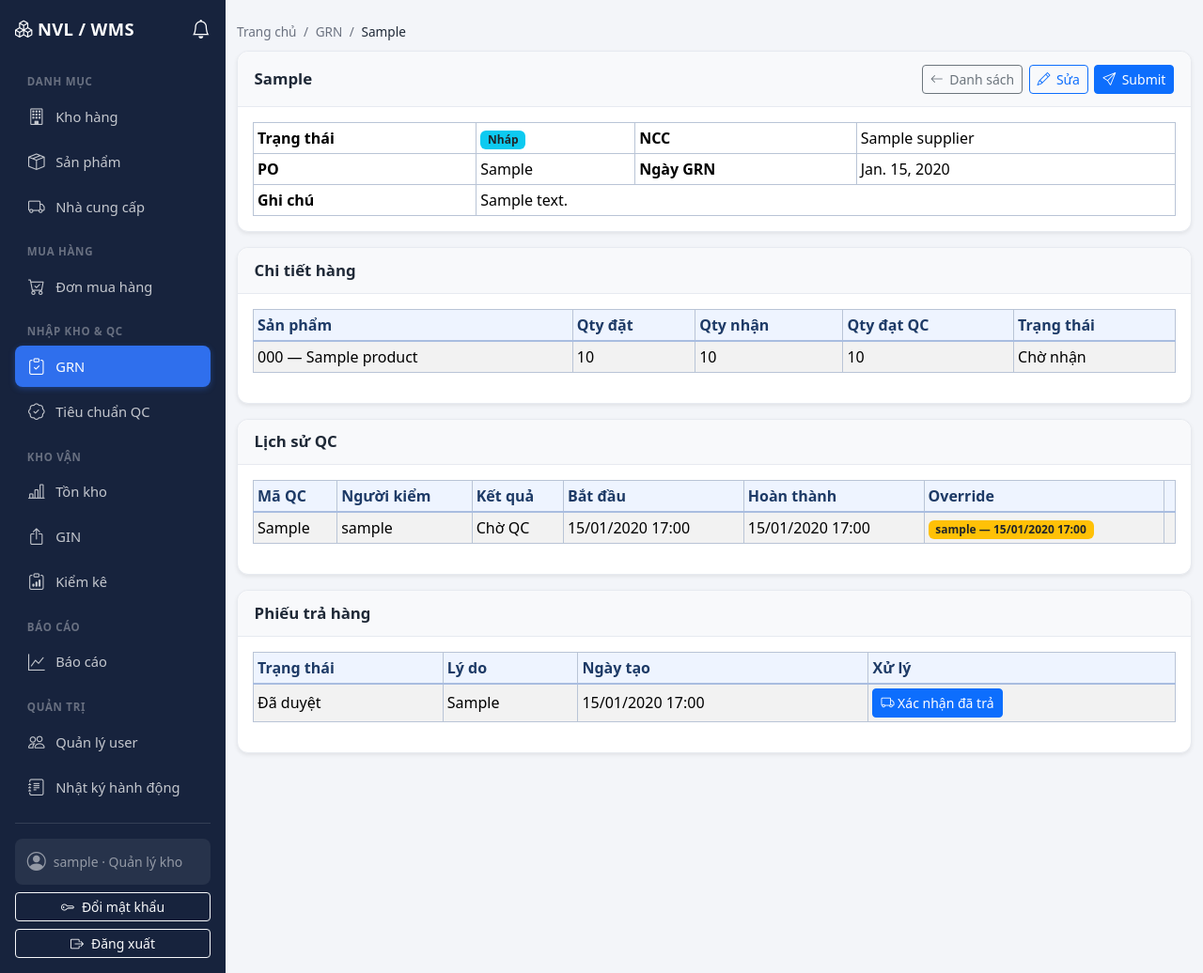
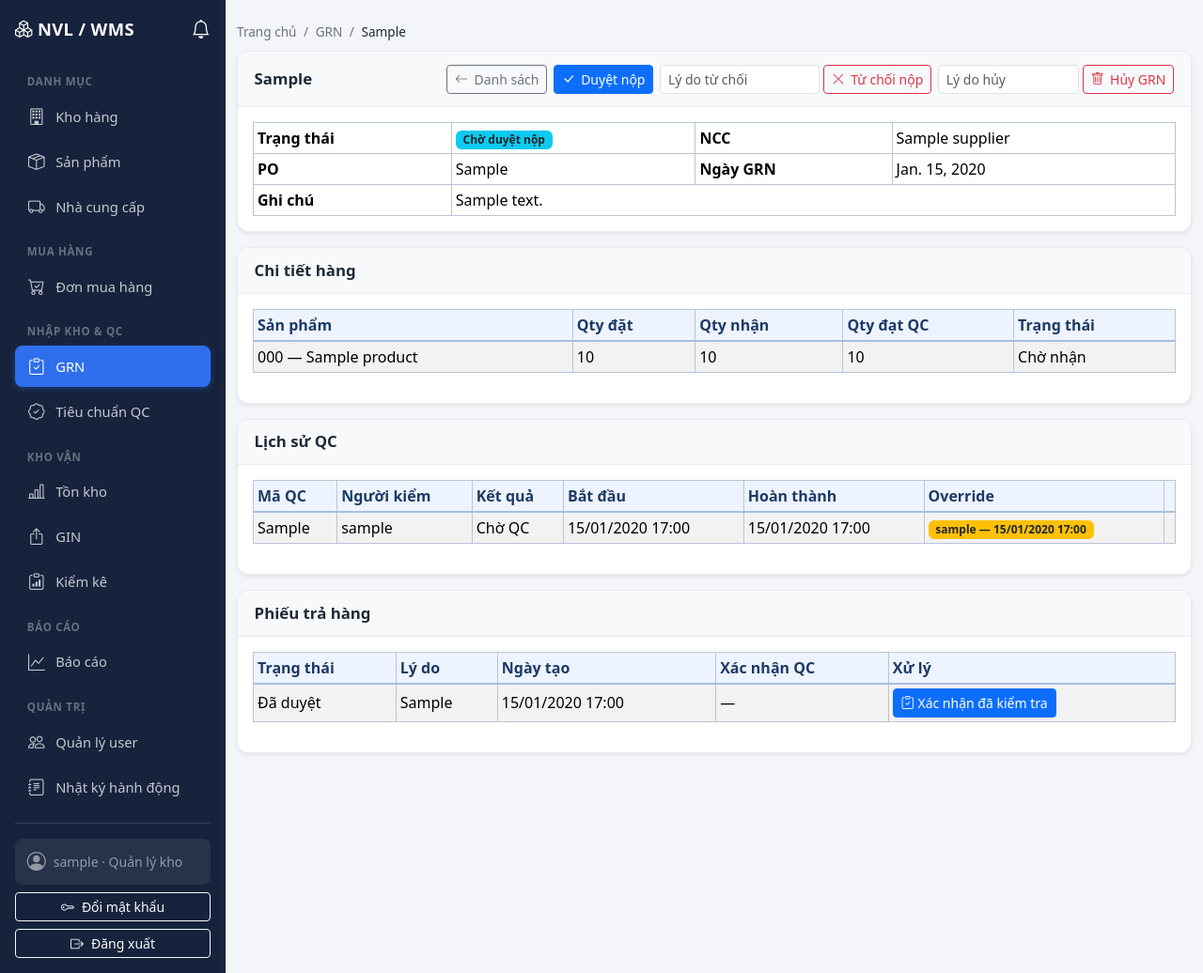
Before and after one commit to luckyhoang1988/Quan-ly-NVL, a Django app: page /grn/1/ in a window 1280 px wide. Shown: the whole page at 94% size. Run offline with Django 5.2, Linux system fonts and the light colour scheme; a user stored in the database is signed in; tables that the repository leaves empty hold one stand-in row (values such as "Sample post"); some libraries are stand-ins or nearby versions.

Commit message:
Gate GRN submit and GrnReturn confirmation behind department approval
Grn gains PENDING_APPROVAL/CANCELLED states: staff "Nop" now goes through
receiving.services.request_submission() to create a WAREHOUSE Approval
instead of moving straight to PENDING_QC, decided via decide_grn_submission().
GrnReturn's return-to-supplier flow is similarly department-routed: QC
requests confirmation after physically checking returned goods, a QC
department manager decides it, and approval auto-forwards a notification to
WAREHOUSE. Grn.current_department drives who can cancel a ticket at its
current stage.

```diff
--- a/receiving/templates/receiving/grn_detail.html
+++ b/receiving/templates/receiving/grn_detail.html
@@ -15,7 +15,18 @@
         <a href="{% url 'receiving:grn_update' grn.pk %}" class="btn btn-outline-primary btn-sm"><i class="bi bi-pencil"></i> Sửa</a>
         <form method="post" action="{% url 'receiving:grn_submit' grn.pk %}" class="d-inline">
           {% csrf_token %}
-          <button type="submit" class="btn btn-primary btn-sm"><i class="bi bi-send"></i> Submit</button>
+          <button type="submit" class="btn btn-primary btn-sm"><i class="bi bi-send"></i> Nộp</button>
+        </form>
+      {% endif %}
+      {% if can_decide_submission and grn.status == 'PENDING_APPROVAL' %}
+        <form method="post" action="{% url 'receiving:grn_approve_submission' grn.pk %}" class="d-inline">
+          {% csrf_token %}
+          <button type="submit" class="btn btn-primary btn-sm"><i class="bi bi-check-lg"></i> Duyệt nộp</button>
+        </form>
+        <form method="post" action="{% url 'receiving:grn_reject_submission' grn.pk %}" class="d-inline-flex align-items-center gap-1">
+          {% csrf_token %}
+          <input type="text" name="note" class="form-control form-control-sm" placeholder="Lý do từ chối" style="width:170px;">
+          <button type="submit" class="btn btn-outline-danger btn-sm"><i class="bi bi-x-lg"></i> Từ chối nộp</button>
         </form>
       {% endif %}
       {% if can_update and grn.status == 'PENDING_QC' %}
@@ -31,6 +42,13 @@
         <form method="post" action="{% url 'receiving:grn_close' grn.pk %}" class="d-inline">
           {% csrf_token %}
           <button type="submit" class="btn btn-outline-secondary btn-sm"><i class="bi bi-lock"></i> Đóng GRN</button>
+        </form>
+      {% endif %}
+      {% if can_cancel %}
+        <form method="post" action="{% url 'receiving:grn_cancel' grn.pk %}" class="d-inline-flex align-items-center gap-1">
+          {% csrf_token %}
+          <input type="text" name="note" class="form-control form-control-sm" placeholder="Lý do hủy" style="width:150px;">
+          <button type="submit" class="btn btn-outline-danger btn-sm"><i class="bi bi-trash"></i> Hủy GRN</button>
         </form>
       {% endif %}
     </div>
@@ -55,6 +73,21 @@
             <th class="text-nowrap">Ghi chú</th>
             <td colspan="3">{{ grn.notes|default:"—" }}</td>
           </tr>
+          {% if latest_submission_approval %}
+          <tr>
+            <th class="text-nowrap">Yêu cầu duyệt nộp</th>
+            <td colspan="3">
+              <span class="badge {% if latest_submission_approval.status == 'PENDING' %}bg-warning text-dark{% elif latest_submission_approval.status == 'APPROVED' %}bg-success{% else %}bg-danger{% endif %}">
+                {{ latest_submission_approval.get_status_display }}
+              </span>
+              — nộp bởi {{ latest_submission_approval.submitted_by.username }} lúc {{ latest_submission_approval.submitted_at|date:'d/m/Y H:i' }}
+              {% if latest_submission_approval.decided_at %}
+                ; quyết định bởi {{ latest_submission_approval.decided_by.username|default:'—' }} lúc {{ latest_submission_approval.decided_at|date:'d/m/Y H:i' }}
+                {% if latest_submission_approval.decision_note %}(<em>{{ latest_submission_approval.decision_note }}</em>){% endif %}
+              {% endif %}
+            </td>
+          </tr>
+          {% endif %}
         </tbody>
       </table>
     </div>
@@ -145,7 +178,7 @@
 </div>
 {% endif %}
 
-{% if grn.returns.all %}
+{% if returns %}
 <div class="card shadow-sm mt-3">
   <div class="card-header panel-toolbar">
     <h2 class="panel-title">Phiếu trả hàng</h2>
@@ -158,15 +191,31 @@
             <th>Trạng thái</th>
             <th>Lý do</th>
             <th>Ngày tạo</th>
+            <th>Xác nhận QC</th>
             <th>Xử lý</th>
           </tr>
         </thead>
         <tbody>
-          {% for ret in grn.returns.all %}
+          {% for ret in returns %}
           <tr>
             <td>{{ ret.get_status_display }}</td>
             <td>{{ ret.reason }}</td>
             <td>{{ ret.created_at|date:'d/m/Y H:i' }}</td>
+            <td>
+              {% if ret.latest_approval %}
+                <span class="badge {% if ret.latest_approval.status == 'PENDING' %}bg-warning text-dark{% elif ret.latest_approval.status == 'APPROVED' %}bg-success{% else %}bg-danger{% endif %}">
+                  {{ ret.latest_approval.get_status_display }}
+                </span>
+                <div class="small text-muted">
+                  {{ ret.latest_approval.submitted_by.username }} lúc {{ ret.latest_approval.submitted_at|date:'d/m/Y H:i' }}
+                  {% if ret.latest_approval.decided_at %}
+                    → {{ ret.latest_approval.decided_by.username|default:'—' }} lúc {{ ret.latest_approval.decided_at|date:'d/m/Y H:i' }}
+                  {% endif %}
+                </div>
+              {% else %}
+                —
+              {% endif %}
+            </td>
             <td>
               {% if can_approve_return and ret.status == 'PENDING' %}
               <form method="post" action="{% url 'receiving:grn_return_approve' ret.pk %}" class="d-inline">
@@ -174,10 +223,21 @@
                 <button type="submit" class="btn btn-sm btn-primary"><i class="bi bi-check-lg"></i> Duyệt</button>
               </form>
               {% endif %}
-              {% if can_manage_return and ret.status == 'APPROVED' %}
-              <form method="post" action="{% url 'receiving:grn_return_mark_returned' ret.pk %}" class="d-inline">
+              {% if can_request_return_confirmation and ret.status == 'APPROVED' and ret.latest_approval.status != 'PENDING' %}
+              <form method="post" action="{% url 'receiving:grn_return_request_confirmation' ret.pk %}" class="d-inline">
                 {% csrf_token %}
-                <button type="submit" class="btn btn-sm btn-primary"><i class="bi bi-truck"></i> Xác nhận đã trả</button>
+                <button type="submit" class="btn btn-sm btn-primary"><i class="bi bi-clipboard-check"></i> Xác nhận đã kiểm tra</button>
+              </form>
+              {% endif %}
+              {% if can_decide_return_confirmation and ret.latest_approval.status == 'PENDING' %}
+              <form method="post" action="{% url 'receiving:grn_return_approve_confirmation' ret.pk %}" class="d-inline">
+                {% csrf_token %}
+                <button type="submit" class="btn btn-sm btn-primary"><i class="bi bi-check-lg"></i> Duyệt xác nhận</button>
+              </form>
+              <form method="post" action="{% url 'receiving:grn_return_reject_confirmation' ret.pk %}" class="d-inline-flex align-items-center gap-1">
+                {% csrf_token %}
+                <input type="text" name="note" class="form-control form-control-sm" placeholder="Lý do" style="width:120px;">
+                <button type="submit" class="btn btn-sm btn-outline-danger"><i class="bi bi-x-lg"></i> Từ chối</button>
               </form>
               {% endif %}
               {% if can_approve_return and ret.status == 'RETURNED' %}
--- a/receiving/urls.py
+++ b/receiving/urls.py
@@ -12,9 +12,23 @@ urlpatterns = [
     path('<int:pk>/print/', views.grn_print, name='grn_print'),
     path('<int:pk>/edit/', views.grn_update, name='grn_update'),
     path('<int:pk>/submit/', views.grn_submit, name='grn_submit'),
+    path('<int:pk>/submit/approve/', views.grn_approve_submission, name='grn_approve_submission'),
+    path('<int:pk>/submit/reject/', views.grn_reject_submission, name='grn_reject_submission'),
+    path('<int:pk>/cancel/', views.grn_cancel, name='grn_cancel'),
     path('<int:pk>/receive/', views.grn_receive_qty, name='grn_receive_qty'),
     path('<int:pk>/close/', views.grn_close, name='grn_close'),
     path('returns/<int:pk>/approve/', views.grn_return_approve, name='grn_return_approve'),
-    path('returns/<int:pk>/mark-returned/', views.grn_return_mark_returned, name='grn_return_mark_returned'),
+    path(
+        'returns/<int:pk>/request-confirmation/',
+        views.grn_return_request_confirmation, name='grn_return_request_confirmation',
+    ),
+    path(
+        'returns/<int:pk>/confirmation/approve/',
+        views.grn_return_approve_confirmation, name='grn_return_approve_confirmation',
+    ),
+    path(
+        'returns/<int:pk>/confirmation/reject/',
+        views.grn_return_reject_confirmation, name='grn_return_reject_confirmation',
+    ),
     path('returns/<int:pk>/close/', views.grn_return_close, name='grn_return_close'),
 ]
--- a/receiving/views.py
+++ b/receiving/views.py
@@ -15,8 +15,9 @@ from django.core.exceptions import PermissionDenied, ValidationError
 from django.db import transaction
 from django.shortcuts import get_object_or_404, redirect, render
 
+from accounts.approvals import latest_approval_for
 from accounts.audit import client_ip, log_action
-from accounts.models import AuditLog
+from accounts.models import Approval, AuditLog, User
 from accounts.pagination import paginate_queryset
 from partners.models import Supplier
 from purchasing.services import sync_po_status
@@ -26,12 +27,43 @@ from .forms import GrnForm, GrnItemFormSet, ReceiveQtyFormSet, SubmitToQcForm
 from .models import Grn, GrnReturn
 from .services import (
     approve_return,
+    cancel_grn,
     close_grn,
     close_return,
-    mark_return_returned,
-    submit_to_pending_qc,
+    decide_grn_submission,
+    decide_return_confirmation,
+    request_return_confirmation,
+    request_submission,
     tolerance_alerts,
 )
+
+
+def can_decide_grn_submission(user):
+    """Quản lý Kho, hoặc Manager/Admin qua quyền ``approve`` sẵn có trên GRN."""
+    return user.is_department_manager(User.Department.WAREHOUSE) or user.can('approve', 'grn')
+
+
+def can_cancel_grn(user, grn):
+    """Quản lý phòng ban đang giữ phiếu ở bước hiện tại, hoặc Manager/Admin có quyền xoá GRN."""
+    department = grn.current_department
+    if department and user.is_department_manager(department):
+        return True
+    return user.can('delete', 'grn')
+
+
+def can_approve_grn_return(user):
+    """Mua hàng xử lý trả hàng NCC, hoặc Manager/Admin qua quyền ``approve`` sẵn có."""
+    return user.department == User.Department.PURCHASING or user.can('approve', 'grn')
+
+
+def can_request_return_confirmation(user):
+    """Chỉ QC xác nhận đã kiểm tra hàng trả, hoặc Manager/Admin override."""
+    return user.department == User.Department.QC or user.can('approve', 'grn')
+
+
+def can_decide_return_confirmation(user):
+    """Quản lý QC duyệt xác nhận trả hàng, hoặc Manager/Admin override."""
+    return user.is_department_manager(User.Department.QC) or user.can('approve', 'grn')
 
 
 def grn_permission_required(action):
@@ -91,21 +123,30 @@ def grn_list(request):
 
 @grn_permission_required('read')
 def grn_detail(request, pk):
-    """READ — chi tiết GRN: items, lịch sử QC, phiếu trả hàng (nếu có)."""
+    """READ — chi tiết GRN: items, lịch sử QC, phiếu trả hàng (nếu có), yêu cầu duyệt."""
     grn = get_object_or_404(
         Grn.objects.select_related('supplier', 'po').prefetch_related('items', 'qc_inspections', 'returns'), pk=pk)
     can_close = (
         request.user.can('approve', 'grn')
         and grn.status in (Grn.Status.RECEIVED, Grn.Status.REJECTED)
     )
+    returns = list(grn.returns.all())
+    for ret in returns:
+        ret.latest_approval = latest_approval_for(ret)
+
     return render(request, 'receiving/grn_detail.html', {
         'grn': grn,
+        'returns': returns,
         'can_update': request.user.can('update', 'grn'),
         'can_qc': request.user.can('approve', 'qc'),
         'can_override_qc': request.user.can('override', 'qc'),
         'can_close': can_close,
-        'can_manage_return': request.user.can('update', 'grn'),
-        'can_approve_return': request.user.can('approve', 'grn'),
+        'can_cancel': can_cancel_grn(request.user, grn),
+        'can_decide_submission': can_decide_grn_submission(request.user),
+        'latest_submission_approval': latest_approval_for(grn),
+        'can_approve_return': can_approve_grn_return(request.user),
+        'can_request_return_confirmation': can_request_return_confirmation(request.user),
+        'can_decide_return_confirmation': can_decide_return_confirmation(request.user),
     })
 
 
@@ -149,8 +190,8 @@ def grn_create(request):
         )
         if request.POST.get('action') == 'submit':
             try:
-                submit_to_pending_qc(obj, actor=request.user, ip_address=client_ip(request))
-                messages.success(request, f'Đã tạo và submit GRN "{obj.grn_no}" sang PENDING_QC.')
+                request_submission(obj, actor=request.user, ip_address=client_ip(request))
+                messages.success(request, f'Đã tạo và nộp GRN "{obj.grn_no}", chờ quản lý Kho duyệt.')
             except ValidationError as exc:
                 messages.error(request, ' '.join(exc.messages))
         else:
@@ -188,12 +229,66 @@ def grn_update(request, pk):
 
 @grn_permission_required('update')
 def grn_submit(request, pk):
-    """DRAFT -> PENDING_QC cho 1 GRN đã lưu nháp từ trước (POST-only)."""
+    """DRAFT -> PENDING_APPROVAL cho 1 GRN đã lưu nháp từ trước (POST-only) — chờ
+    quản lý Kho duyệt trước khi thật sự sang PENDING_QC."""
     obj = get_object_or_404(Grn, pk=pk)
     if request.method == 'POST':
         try:
-            submit_to_pending_qc(obj, actor=request.user, ip_address=client_ip(request))
-            messages.success(request, f'Đã submit GRN "{obj.grn_no}" sang PENDING_QC.')
+            request_submission(obj, actor=request.user, ip_address=client_ip(request))
+            messages.success(request, f'Đã nộp GRN "{obj.grn_no}", chờ quản lý Kho duyệt.')
+        except ValidationError as exc:
+            messages.error(request, ' '.join(exc.messages))
+    return redirect('receiving:grn_detail', pk=obj.pk)
+
+
+@login_required
+def grn_approve_submission(request, pk):
+    """Quản lý Kho duyệt nộp GRN: PENDING_APPROVAL -> PENDING_QC (POST-only)."""
+    obj = get_object_or_404(Grn, pk=pk)
+    if not can_decide_grn_submission(request.user):
+        raise PermissionDenied('Không có quyền duyệt yêu cầu nộp GRN.')
+    if request.method == 'POST':
+        approval = latest_approval_for(obj)
+        try:
+            if approval is None or approval.status != Approval.Status.PENDING:
+                raise ValidationError('GRN này không có yêu cầu duyệt nào đang chờ xử lý.')
+            decide_grn_submission(approval, True, actor=request.user, ip_address=client_ip(request))
+            messages.success(request, f'Đã duyệt nộp GRN "{obj.grn_no}".')
+        except ValidationError as exc:
+            messages.error(request, ' '.join(exc.messages))
+    return redirect('receiving:grn_detail', pk=obj.pk)
+
+
+@login_required
+def grn_reject_submission(request, pk):
+    """Quản lý Kho từ chối nộp GRN: PENDING_APPROVAL -> DRAFT (POST-only)."""
+    obj = get_object_or_404(Grn, pk=pk)
+    if not can_decide_grn_submission(request.user):
+        raise PermissionDenied('Không có quyền từ chối yêu cầu nộp GRN.')
+    if request.method == 'POST':
+        approval = latest_approval_for(obj)
+        note = request.POST.get('note', '')
+        try:
+            if approval is None or approval.status != Approval.Status.PENDING:
+                raise ValidationError('GRN này không có yêu cầu duyệt nào đang chờ xử lý.')
+            decide_grn_submission(approval, False, actor=request.user, note=note, ip_address=client_ip(request))
+            messages.success(request, f'Đã từ chối nộp GRN "{obj.grn_no}".')
+        except ValidationError as exc:
+            messages.error(request, ' '.join(exc.messages))
+    return redirect('receiving:grn_detail', pk=obj.pk)
+
+
+@login_required
+def grn_cancel(request, pk):
+    """Hủy GRN (POST-only) — quyền theo phòng ban đang giữ phiếu (``current_department``)."""
+    obj = get_object_or_404(Grn, pk=pk)
+    if not can_cancel_grn(request.user, obj):
+        raise PermissionDenied('Không có quyền hủy GRN này.')
+    if request.method == 'POST':
+        note = request.POST.get('note', '')
+        try:
+            cancel_grn(obj, actor=request.user, note=note, ip_address=client_ip(request))
+            messages.success(request, f'Đã hủy GRN "{obj.grn_no}".')
         except ValidationError as exc:
             messages.error(request, ' '.join(exc.messages))
     return redirect('receiving:grn_detail', pk=obj.pk)
@@ -245,10 +340,12 @@ def grn_close(request, pk):
     return redirect('receiving:grn_detail', pk=obj.pk)
 
 
-@grn_permission_required('approve')
+@login_required
 def grn_return_approve(request, pk):
-    """GRN_RETURN: PENDING -> APPROVED (POST-only)."""
+    """GRN_RETURN: PENDING -> APPROVED (POST-only) — Mua hàng, hoặc Manager/Admin."""
     ret = get_object_or_404(GrnReturn, pk=pk)
+    if not can_approve_grn_return(request.user):
+        raise PermissionDenied('Không có quyền duyệt phiếu trả hàng.')
     if request.method == 'POST':
         try:
             approve_return(ret, actor=request.user, ip_address=client_ip(request))
@@ -258,14 +355,54 @@ def grn_return_approve(request, pk):
     return redirect('receiving:grn_detail', pk=ret.grn_id)
 
 
-@grn_permission_required('update')
-def grn_return_mark_returned(request, pk):
-    """GRN_RETURN: APPROVED -> RETURNED (POST-only)."""
+@login_required
+def grn_return_request_confirmation(request, pk):
+    """QC xác nhận đã kiểm tra hàng trả (APPROVED) — tạo yêu cầu duyệt cho quản lý
+    QC (POST-only). Chỉ QC được bấm nút này."""
     ret = get_object_or_404(GrnReturn, pk=pk)
+    if not can_request_return_confirmation(request.user):
+        raise PermissionDenied('Chỉ QC được xác nhận đã kiểm tra hàng trả.')
     if request.method == 'POST':
         try:
-            mark_return_returned(ret, actor=request.user, ip_address=client_ip(request))
-            messages.success(request, f'Đã xác nhận trả hàng RETURN-{ret.grn.grn_no}.')
+            request_return_confirmation(ret, actor=request.user, ip_address=client_ip(request))
+            messages.success(request, f'Đã gửi xác nhận RETURN-{ret.grn.grn_no}, chờ quản lý QC duyệt.')
+        except ValidationError as exc:
+            messages.error(request, ' '.join(exc.messages))
+    return redirect('receiving:grn_detail', pk=ret.grn_id)
+
+
+@login_required
+def grn_return_approve_confirmation(request, pk):
+    """Quản lý QC duyệt xác nhận trả hàng: APPROVED -> RETURNED (POST-only)."""
+    ret = get_object_or_404(GrnReturn, pk=pk)
+    if not can_decide_return_confirmation(request.user):
+        raise PermissionDenied('Không có quyền duyệt xác nhận trả hàng.')
+    if request.method == 'POST':
+        approval = latest_approval_for(ret)
+        try:
+            if approval is None or approval.status != Approval.Status.PENDING:
+                raise ValidationError('Phiếu trả hàng này không có yêu cầu xác nhận nào đang chờ xử lý.')
+            decide_return_confirmation(approval, True, actor=request.user, ip_address=client_ip(request))
+            messages.success(request, f'Đã duyệt xác nhận trả hàng RETURN-{ret.grn.grn_no}.')
+        except ValidationError as exc:
+            messages.error(request, ' '.join(exc.messages))
+    return redirect('receiving:grn_detail', pk=ret.grn_id)
+
+
+@login_required
+def grn_return_reject_confirmation(request, pk):
+    """Quản lý QC từ chối xác nhận trả hàng (POST-only)."""
+    ret = get_object_or_404(GrnReturn, pk=pk)
+    if not can_decide_return_confirmation(request.user):
+        raise PermissionDenied('Không có quyền từ chối xác nhận trả hàng.')
+    if request.method == 'POST':
+        approval = latest_approval_for(ret)
+        note = request.POST.get('note', '')
+        try:
+            if approval is None or approval.status != Approval.Status.PENDING:
+                raise ValidationError('Phiếu trả hàng này không có yêu cầu xác nhận nào đang chờ xử lý.')
+            decide_return_confirmation(approval, False, actor=request.user, note=note, ip_address=client_ip(request))
+            messages.success(request, f'Đã từ chối xác nhận trả hàng RETURN-{ret.grn.grn_no}.')
         except ValidationError as exc:
             messages.error(request, ' '.join(exc.messages))
     return redirect('receiving:grn_detail', pk=ret.grn_id)
```
Also changed, not shown: receiving/models.py (+17 -0 lines), receiving/services.py (+146 -6 lines), receiving/tests.py (+126 -12 lines), receiving/migrations/0004_alter_grn_status.py (added).
